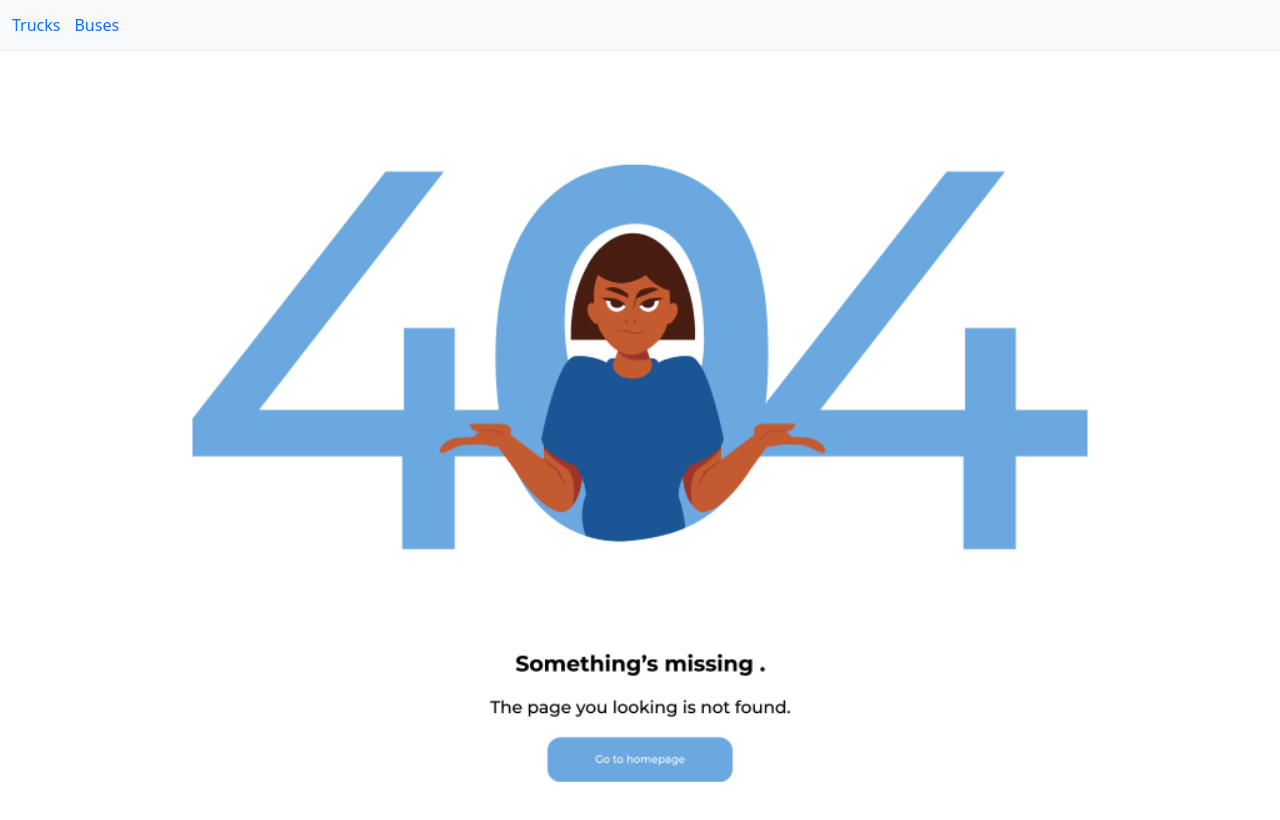
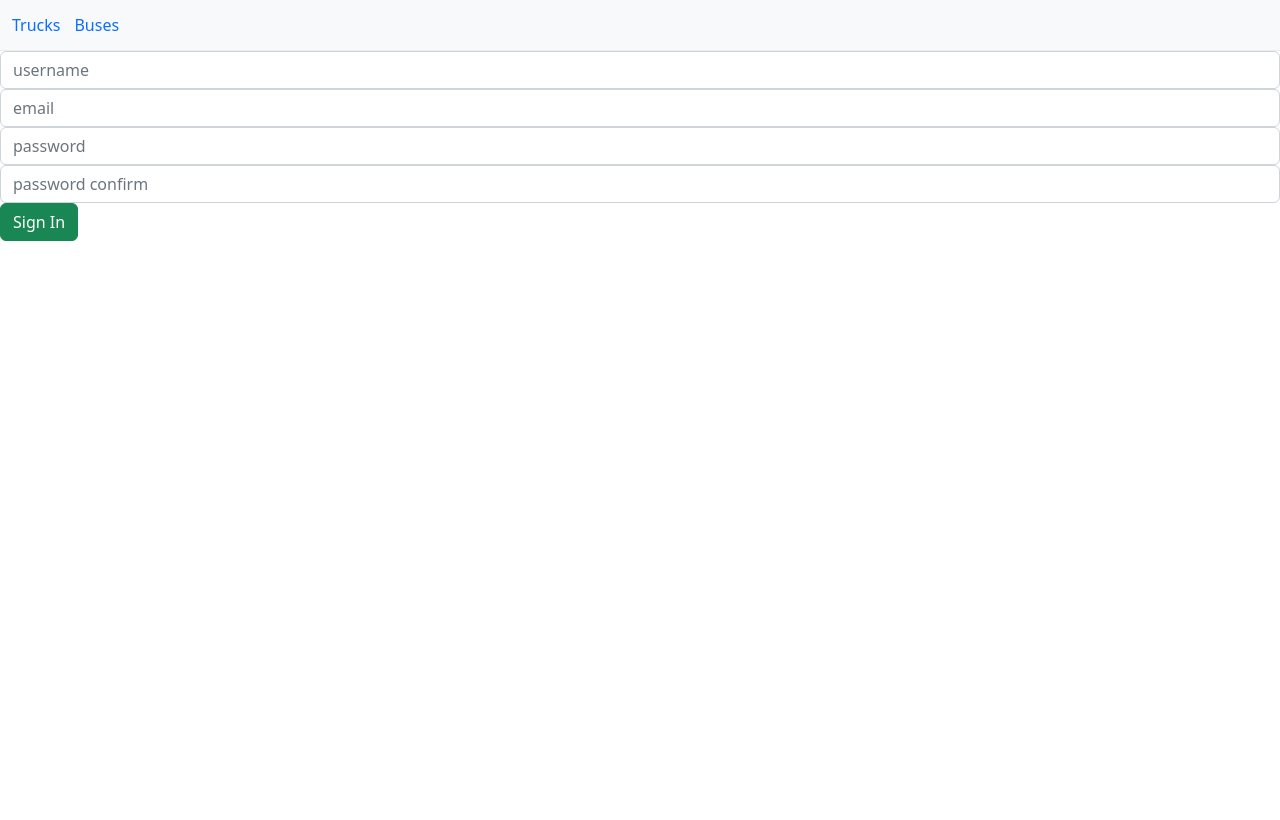
Before and after one commit to RahimliZakir/React-Auth-CRUD-Using-API, a React (Create React App) app in the folder application/: page /register in a window 1280 px wide. Shown: the top 820 px of the page. Built offline with nearby package versions, Linux system fonts and the light colour scheme.

Commit message:
SignIn & Register Draft Versions Written

```diff
--- a/application/src/App.jsx
+++ b/application/src/App.jsx
@@ -7,11 +7,31 @@ import Navbar from "./components/Navbar";
 import Truck from "./components/Truck";
 import Bus from "./components/Bus";
 
+import Register from "./components/auth/Register";
+import SignIn from "./components/auth/SignIn";
+
 const App = () => {
   return (
     <div className="App">
       <Routes>
         <Route path="/" element={<Navbar />}>
+          <Route
+            path="register"
+            element={
+              <Suspense fallback={<Loader />}>
+                <Register />
+              </Suspense>
+            }
+          />
+          <Route
+            path="signin"
+            element={
+              <Suspense fallback={<Loader />}>
+                <SignIn />
+              </Suspense>
+            }
+          />
+
           <Route
             index
             element={
--- a/application/src/api/index.js
+++ b/application/src/api/index.js
@@ -3,3 +3,14 @@ import axios from "axios";
 export default axios.create({
   baseURL: "https://localhost:7074/api",
 });
+
+axios.interceptors.request.use(
+  (config) => {
+    const token = localStorage.getItem("user");
+    if (token) {
+      config.headers.Authorization = `Bearer ${token}`;
+    }
+    return config;
+  },
+  (error) => Promise.reject(error)
+);
--- /dev/null
+++ b/application/src/components/auth/Register.jsx
@@ -0,0 +1,64 @@
+import React, { useState } from "react";
+
+import { useAuth } from "../../hooks/useAuth";
+
+const Register = () => {
+  const auth = useAuth();
+
+  const [registerData, setRegisterData] = useState({
+    username: "",
+    email: "",
+    password: "",
+    passwordConfirm: "",
+  });
+
+  const handleInputChange = (item, e) => {
+    setRegisterData({ ...registerData, [item]: e.target.value });
+  };
+
+  const handleSignIn = (e) => {
+    e.preventDefault();
+
+    auth.register(registerData);
+  };
+
+  return (
+    <div>
+      <form onSubmit={handleSignIn}>
+        <input
+          type="text"
+          className="form-control"
+          placeholder="username"
+          value={registerData.username}
+          onChange={(e) => handleInputChange("username", e)}
+        />
+        <input
+          type="text"
+          className="form-control"
+          placeholder="email"
+          value={registerData.email}
+          onChange={(e) => handleInputChange("email", e)}
+        />
+        <input
+          type="password"
+          className="form-control"
+          placeholder="password"
+          value={registerData.password}
+          onChange={(e) => handleInputChange("password", e)}
+        />
+        <input
+          type="password"
+          className="form-control"
+          placeholder="password confirm"
+          value={registerData.passwordConfirm}
+          onChange={(e) => handleInputChange("passwordConfirm", e)}
+        />
+        <button type="submit" className="btn btn-success">
+          Sign In
+        </button>
+      </form>
+    </div>
+  );
+};
+
+export default Register;
--- /dev/null
+++ b/application/src/components/auth/SignIn.jsx
@@ -0,0 +1,48 @@
+import React, { useState } from "react";
+
+import { useAuth } from "../../hooks/useAuth";
+
+const SignIn = () => {
+  const auth = useAuth();
+
+  const [signInData, setSignInData] = useState({
+    username: "",
+    password: "",
+  });
+
+  const handleInputChange = (item, e) => {
+    setSignInData({ ...signInData, [item]: e.target.value });
+  };
+
+  const handleSignIn = (e) => {
+    e.preventDefault();
+
+    auth.signIn(signInData);
+  };
+
+  return (
+    <div>
+      <form onSubmit={handleSignIn}>
+        <input
+          type="text"
+          className="form-control"
+          placeholder="username"
+          value={signInData.username}
+          onChange={(e) => handleInputChange("username", e)}
+        />
+        <input
+          type="password"
+          className="form-control"
+          placeholder="password"
+          value={signInData.password}
+          onChange={(e) => handleInputChange("password", e)}
+        />
+        <button type="submit" className="btn btn-success">
+          Sign In
+        </button>
+      </form>
+    </div>
+  );
+};
+
+export default SignIn;
--- /dev/null
+++ b/application/src/hooks/useAuth.js
@@ -0,0 +1,38 @@
+import API from "../api";
+
+export const useAuth = () => {
+  const API_URL = `${API.defaults.baseURL}/account`;
+
+  const register = (formData) => {
+    return API.post(`${API_URL}/register`, formData);
+  };
+
+  const signIn = (formData) => {
+    return API.post(`${API_URL}/signin`, formData)
+      .then((resp) => {
+        if (resp.status === 200)
+          localStorage.setItem(
+            "user",
+            JSON.stringify(resp.data.data.accessToken)
+          );
+
+        return resp.data.data.accessToken;
+      })
+      .catch((err) => console.log(err));
+  };
+
+  const getCurrentUser = () => {
+    return JSON.parse(localStorage.getItem("user"));
+  };
+
+  const logout = () => {
+    localStorage.removeItem("user");
+  };
+
+  return {
+    register,
+    signIn,
+    getCurrentUser,
+    logout,
+  };
+};
```
